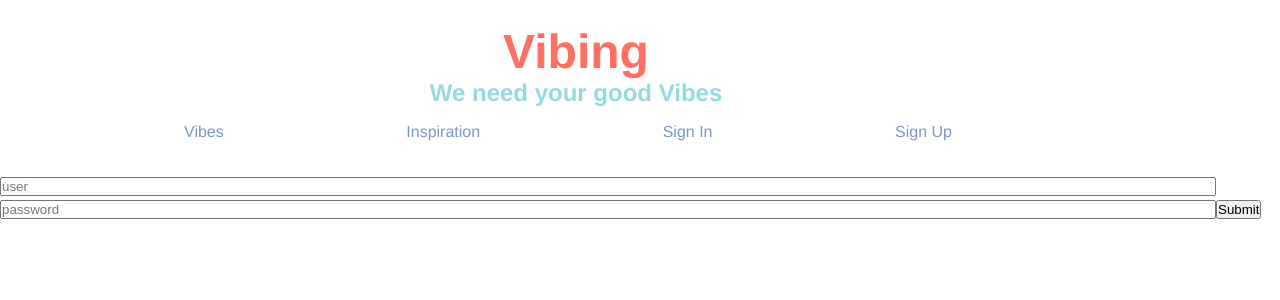
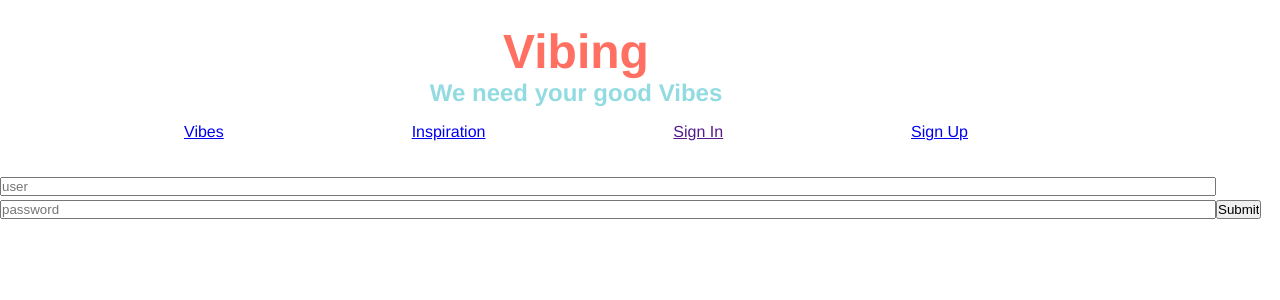
Before and after one commit to ThwCorbin/vibing, a React (Create React App) app: page /signup in a window 1280 px wide. Shown: the top 300 px of the page. Built offline with nearby package versions, Linux system fonts and the light colour scheme.

Commit message:
added links to the navbar to respective components

```diff
--- a/src/components/Navbar.js
+++ b/src/components/Navbar.js
@@ -1,27 +1,33 @@
 import React from "react";
 import "./Navbar.css";
 import Form from "./Form";
+import { Link } from "react-router-dom";
+
 
 function Navbar(props) {
 	return (
 		<nav className="navbar">
 			<ul>
+				<Link to= '/home'>
 				<li className="li-home">
 					Vibes
-					{/* Need a React Router <Link /> to "/" */}
 				</li>
+				</Link>
+				<Link to = '/inspirations' >
 				<li className="li-inspiration">
 					Inspiration
-					{/* Need a React Router <Link /> to "/inspiration" */}
 				</li>
+				</Link>
+				<Link>
 				<li className="li-sign-in">
 					Sign In
-					{/* Need a React Router <Link /> to "/inspiration" */}
 				</li>
+				</Link>
+				<Link to="/signup">
 				<li className="li-sign-up">
 					Sign Up
-					{/* Need a React Router <Link /> to "/inspiration" */}
 				</li>
+				</Link>
 			</ul>
 		</nav>
 	);
```
